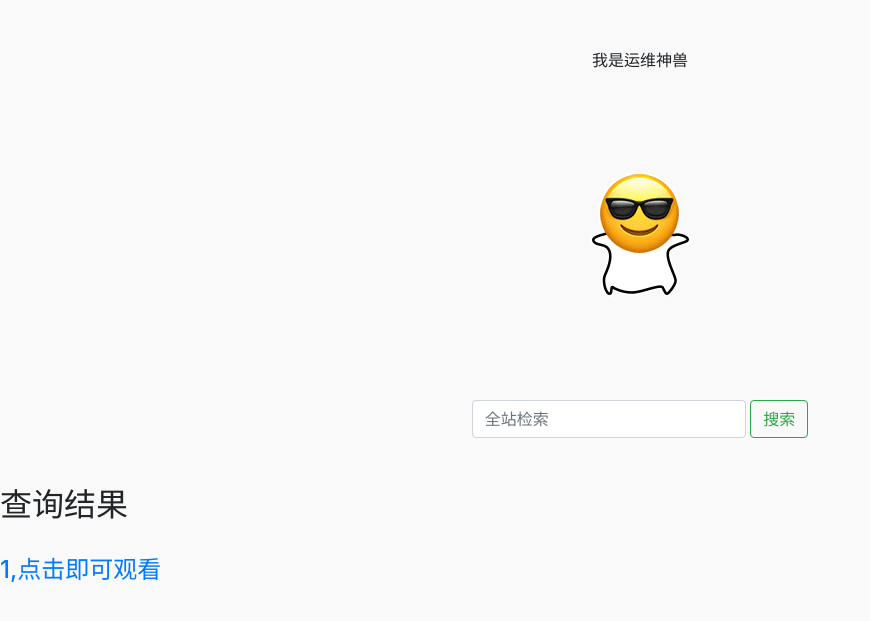
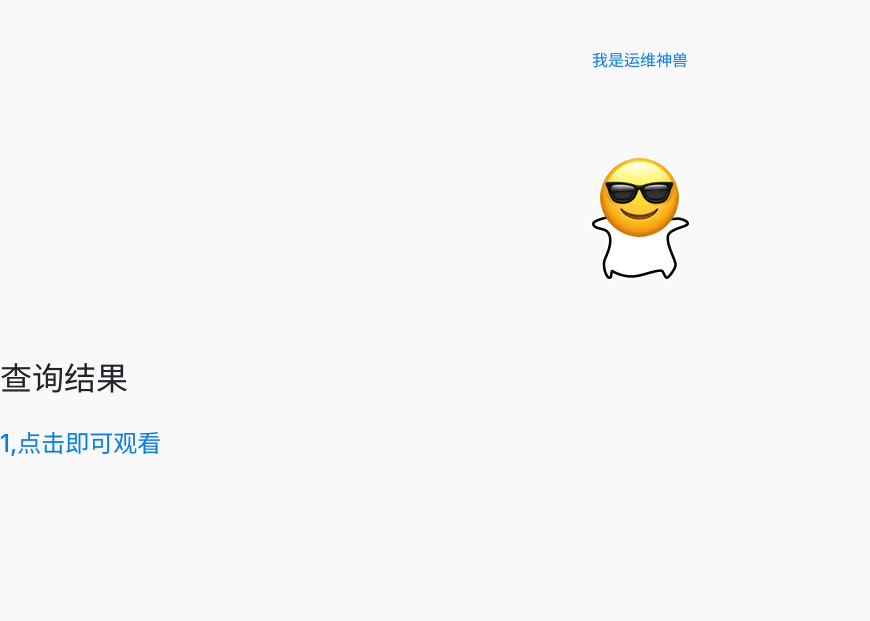
Before and after one commit to SuperLandy/movie, a Django app: page /re_search/ in a window 1280 px wide. Shown: the top 621 px of the page, without its empty margins (0-870 px from the left). Run offline with Django 3.2, Linux system fonts and the light colour scheme; data that the repository does not hold is empty; some libraries are stand-ins or nearby versions.

Commit message:
修复uri跳转bug

```diff
--- a/woshitiancai/template/index.html
+++ b/woshitiancai/template/index.html
@@ -4,7 +4,7 @@
   <head>
     <meta charset="utf-8">
     <meta name="viewport" content="width=device-width, initial-scale=1, shrink-to-fit=no">
-    <title>视频助手</title>
+    <title>视频小佳佳</title>
     <!-- Bootstrap core CSS -->
     <link rel="stylesheet" href="https://stackpath.bootstrapcdn.com/bootstrap/4.1.3/css/bootstrap.min.css" integrity="sha384-MCw98/SFnGE8fJT3GXwEOngsV7Zt27NXFoaoApmYm81iuXoPkFOJwJ8ERdknLPMO" crossorigin="anonymous">
   </head>
@@ -14,13 +14,13 @@
             <div style="width: 100%;text-align:center">
                             <br>
                      <br>
-                <p>我是运维神兽</p>
+                <a href="/">我是运维神兽</a><br>
                 <a href=""><img src="{% static 'logo/logo.gif' %}"/></a>
                  <br>
                  <br>
                  <br>
             <br>
-        <input type="text" class="form-control" name="text" placeholder="全站检索" style="width:500px; height:50px;" >
+        <input type="text" class="form-control" name="text" placeholder="请输入视频网址" style="width:500px; height:50px;" >
         <span class="input-group-btn">
         <button type="submit" class="btn btn-outline-success my-2 my-sm-0" style="width:100px; height:50px;">搜索</button>
         </span>
--- a/woshitiancai/template/re_search.html
+++ b/woshitiancai/template/re_search.html
@@ -6,27 +6,17 @@
     <meta name="viewport" content="width=device-width, initial-scale=1, shrink-to-fit=no">
     <meta name="description" content="">
     <meta name="author" content="">
-    <title>视频助手</title>
+    <title>视频小佳佳</title>
     <!-- Bootstrap core CSS -->
     <link rel="stylesheet" href="https://stackpath.bootstrapcdn.com/bootstrap/4.1.3/css/bootstrap.min.css" integrity="sha384-MCw98/SFnGE8fJT3GXwEOngsV7Zt27NXFoaoApmYm81iuXoPkFOJwJ8ERdknLPMO" crossorigin="anonymous">
   </head>
   <body style="background:#f9f9f9;">
     <header>
-        <form class="form-inline my-2 my-lg-0" role="search" method="get" action="re_search" >
-              <div style="width: 100%;text-align:center">
-                            <br>
-                     <br>
-                <p>我是运维神兽</p>
-                <a href=""><img src="{% static 'logo/logo.gif' %}"/></a>
-                 <br>
-                 <br>
-                 <br>
-            <br>
-        <input type="text" class="form-control" name="text" placeholder="全站检索">
-        <span class="input-group-btn">
-        <button type="submit" class="btn btn-outline-success my-2 my-sm-0">搜索</button>
-        </span>
-
+      <div style="width: 100%;text-align:center">
+                    <br>
+             <br>
+        <a href="/">我是运维神兽</a><br>
+        <a href=""><img src="{% static 'logo/logo.gif' %}"/></a>
     </header>
     </br>
     </br>
--- a/woshitiancai/woshitiancai/urls.py
+++ b/woshitiancai/woshitiancai/urls.py
@@ -21,7 +21,7 @@ from django.conf import settings
 from django.conf.urls.static import static
 #  使用pattern来加载模板
 urlpatterns = [
+    path('', views.home),
     path('admin/', admin.site.urls),
-    path('', views.home),
     path('re_search/', views.re_search),
 ]+ static(settings.STATIC_URL, document_root=settings.STATIC_ROOT)
--- a/woshitiancai/woshitiancai/views.py
+++ b/woshitiancai/woshitiancai/views.py
@@ -6,7 +6,6 @@ urllib3.disable_warnings()
 def home(request):
     return render(request, 'index.html')
 def re_search(request):
-
     import requests
     movie = request.GET.get('text')
     try:
```
